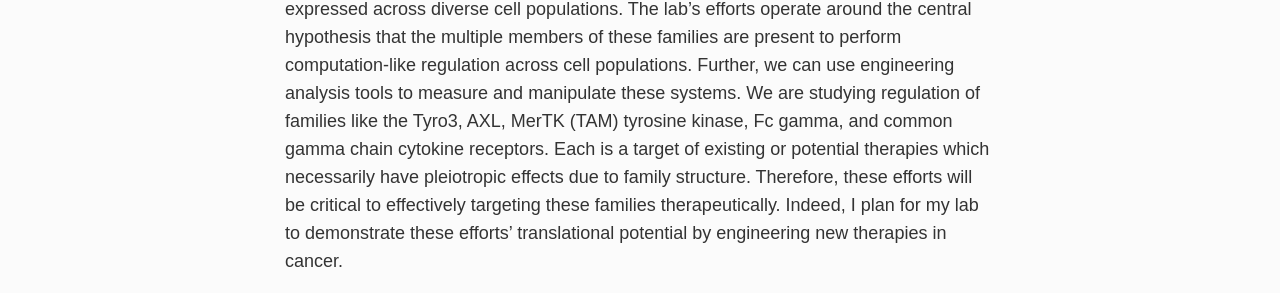
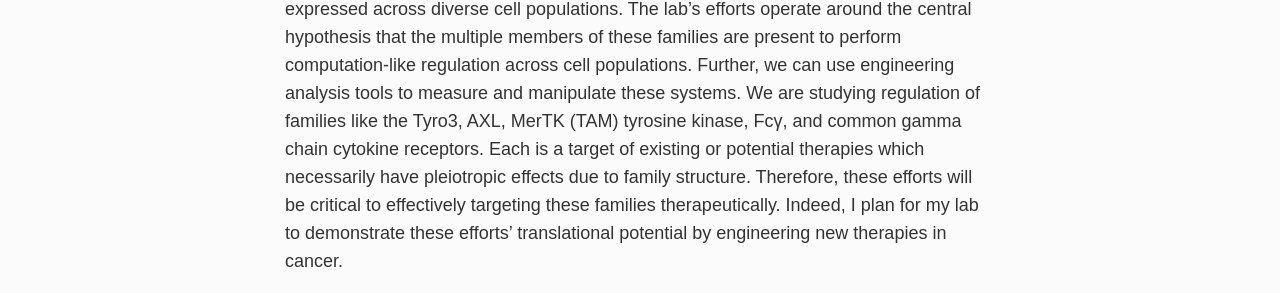
Before and after one commit to meyer-lab/asmlab.org, a Jekyll site: the page built from research/index.md, in a window 1280 px wide. Shown: the part 1127-1420 px from the top of the page. Built offline with Jekyll 4.4.1, drawn with Linux system fonts in a browser that asks for light colours; some web fonts are replaced; some of the changed text lies outside the part shown.

Commit message:
Update index.md

```diff
--- a/research/index.md
+++ b/research/index.md
@@ -16,7 +16,7 @@
 
 ### Systems Approaches for Rational Immune Therapies
 
-Many immune receptors operate as families with multiple ligands and receptors, expressed across diverse cell populations. The lab's efforts operate around the central hypothesis that the multiple members of these families are present to perform computation-like regulation across cell populations. Further, we can use engineering analysis tools to measure and manipulate these systems. We are studying regulation of families like the Tyro3, AXL, MerTK (TAM) tyrosine kinase, Fc gamma, and common gamma chain cytokine receptors. Each is a target of existing or potential therapies which necessarily have pleiotropic effects due to family structure. Therefore, these efforts will be critical to effectively targeting these families therapeutically. Indeed, I plan for my lab to demonstrate these efforts' translational potential by engineering new therapies in cancer.
+Many immune receptors operate as families with multiple ligands and receptors, expressed across diverse cell populations. The lab's efforts operate around the central hypothesis that the multiple members of these families are present to perform computation-like regulation across cell populations. Further, we can use engineering analysis tools to measure and manipulate these systems. We are studying regulation of families like the Tyro3, AXL, MerTK (TAM) tyrosine kinase, Fcγ, and common gamma chain cytokine receptors. Each is a target of existing or potential therapies which necessarily have pleiotropic effects due to family structure. Therefore, these efforts will be critical to effectively targeting these families therapeutically. Indeed, I plan for my lab to demonstrate these efforts' translational potential by engineering new therapies in cancer.
 
 > <img src="/public/images/FcgR.jpg" width="400px" alt="FcgR modeling" />
 > In many cancers, a subset of tumor cells overexpress AXL, making them invasive and resistant to therapy. TAM receptor activation within dendritic cells potently inhibits the innate immune response. T cell release of ProS further dampens the immune response. Activation of TAMs inhibits NK cell-mediated lysis. Each of these cell populations express distinct and dynamic combinations of TAM receptor, likely modulating functional changes in microenvironmental response.
```
